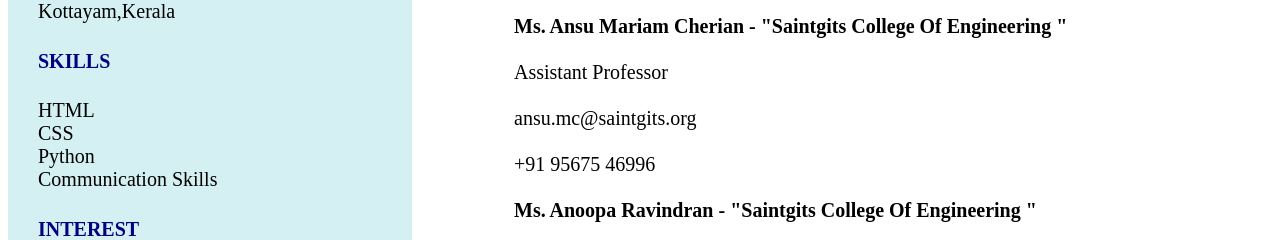
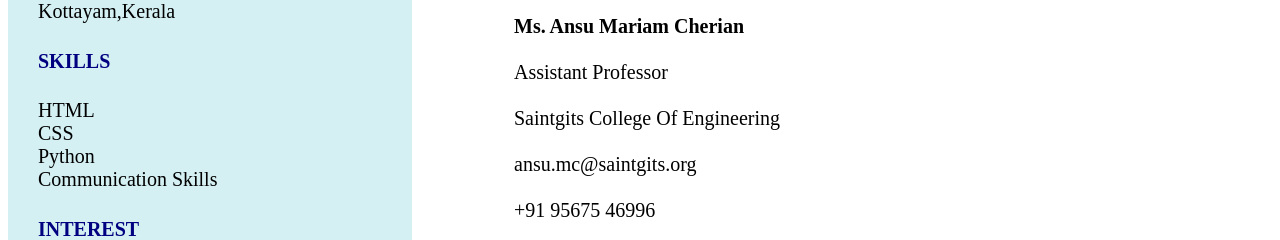
Before and after one commit to Prudhwi2002/Resume, a plain HTML site: page index.html in a window 1280 px wide. Shown: the part 712-952 px from the top of the page. Drawn offline with Linux system fonts and the light colour scheme.

Commit message:
Update index.html

```diff
--- a/index.html
+++ b/index.html
@@ -115,14 +115,16 @@
                 <b>Integrated MCA</b><br><br>
                 <li>2020-2025 APJ Abdulkalam Kerala Technological University (APJKTU) Pursuing</li><br>
             </ul><br>
-            <h3>References</h3>
+         <h3>References</h3>
             <ul type="none">
-                <b>Ms. Ansu Mariam Cherian - "Saintgits College Of Engineering "</b><br><br>
+                <b>Ms. Ansu Mariam Cherian </b><br><br>
                 <li>Assistant Professor <br><br>
+                    Saintgits College Of Engineering  <br> <br>
                     ansu.mc@saintgits.org <br><br>
-                    +91 95675 46996</li><br>
-                 <b>Ms. Anoopa Ravindran - "Saintgits College Of Engineering "</b><br><br>
+                    +91 95675 46996</li><br><br>
+                 <b>Ms. Anoopa Ravindran</b><br><br>
                  Assistant Professor<br><br>
+                 Saintgits College Of Engineering  <br> <br>
                  anoopa.r@saintgits.org <br><br>
                  +91 80780 20117 <br><br>
                 </ul>
```
